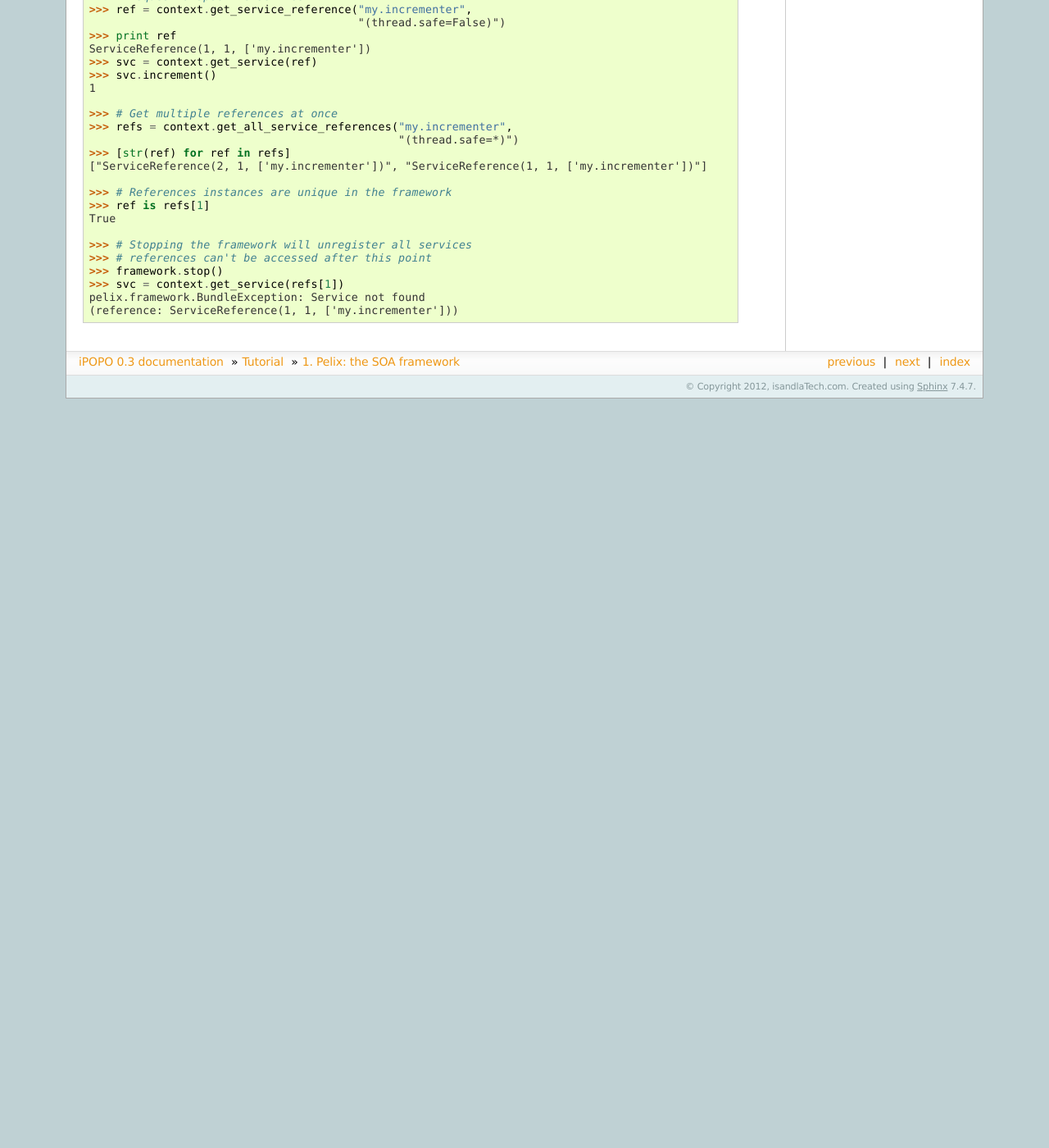
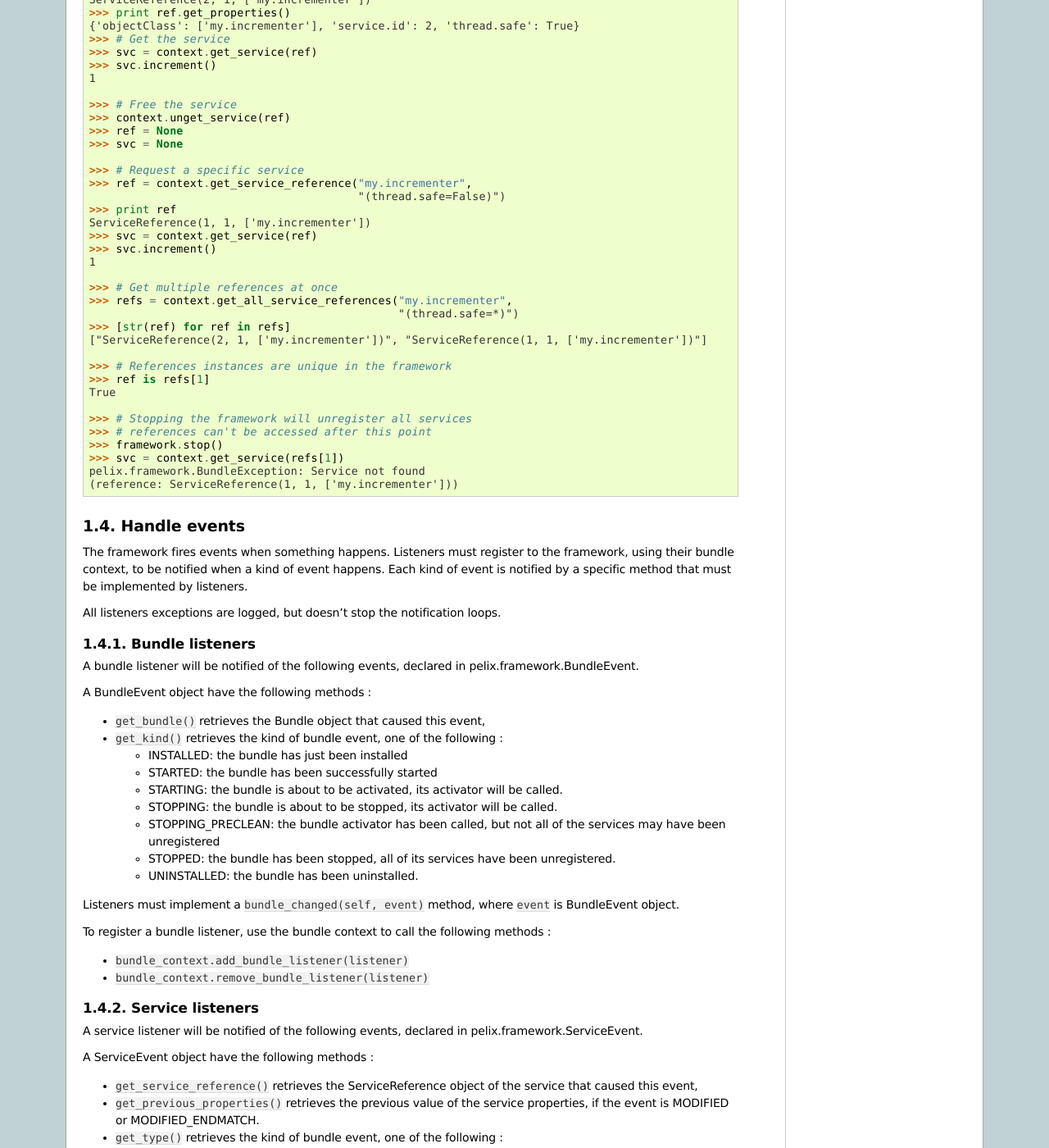
Before and after one commit to tcalmant/ipopo, a Sphinx documentation site: the page built from website-ipopo/source/content/tutorial-pelix.rst, in a window 1280 px wide and 1400 px high, scrolled down 4115 px. Shown: the whole window at 82% size. Built offline with Sphinx 7.4.7, drawn with Linux system fonts in a browser that asks for light colours; before the commit the page ends 4601 px from its top, so only the background shows below that; some of the changed text lies outside the part shown.

Commit message:
Added the Pelix listeners in the tutorial

```diff
--- a/website-ipopo/source/content/tutorial-ipopo.rst
+++ b/website-ipopo/source/content/tutorial-ipopo.rst
@@ -4,8 +4,6 @@ iPOPO: the component framework
 ##############################
 
 This tutorial shows how to work with the iPOPO framework.
-
-.. todo:: To be completed
 
 Install the iPOPO bundle
 ************************
--- a/website-ipopo/source/content/tutorial-pelix.rst
+++ b/website-ipopo/source/content/tutorial-pelix.rst
@@ -44,6 +42,26 @@ same framework instance.
    >>> framework.stop()
    >>> # Destroy it
    >>> pelix.FrameworkFactory.delete_framework(framework)
+
+Wait for the framework to stop
+==============================
+
+In multithreaded scripts, it is possible to wait for the framework
+to completely stop using the ``Framework.wait_for_stop(timeout)`` method.
+It take a timeout in parameter, None meaning wait forever, and it returns True
+if the framework stopped, False if the timeout raised.
+
+.. code-block:: python
+
+   >>> # Import the Pelix module
+   >>> import pelix.framework as pelix
+   >>> # Start the framework with the given properties
+   >>> framework = pelix.FrameworkFactory.get_framework({'debug': True})
+   [...]
+   # Start a thread, do some stuffs
+   [...]
+   >>> # Wait the framework to stop
+   >>> framework.wait_for_stop()
 
 
 Work with bundles
@@ -155,8 +173,8 @@ Services should be registered and unregistered by the bundle activator or by
 a service. When a bundle is stopped, the framework automatically unregisters the
 corresponding services.
 
-Service registration
-====================
+Register a service
+==================
 
 A service is registered for one or more specifications and with some properties.
 The registrar stores a ServiceRegistration object, which will be used later for
@@ -296,3 +314,103 @@ using the ``unget_service()`` method of its bundle context.
    >>> svc = context.get_service(refs[1])
    pelix.framework.BundleException: Service not found
    (reference: ServiceReference(1, 1, ['my.incrementer']))
+
+
+Handle events
+*************
+
+The framework fires events when something happens.
+Listeners must register to the framework, using their bundle context, to be
+notified when a kind of event happens. Each kind of event is notified by a
+specific method that must be implemented by listeners.
+
+All listeners exceptions are logged, but doesn't stop the notification loops.
+
+
+Bundle listeners
+================
+
+A bundle listener will be notified of the following events, declared in
+pelix.framework.BundleEvent.
+
+A BundleEvent object have the following methods :
+
+* ``get_bundle()`` retrieves the Bundle object that caused this event,
+* ``get_kind()`` retrieves the kind of bundle event, one of the following :
+
+  * INSTALLED: the bundle has just been installed
+
+  * STARTED: the bundle has been successfully started
+
+  * STARTING: the bundle is about to be activated, its activator will be called.
+
+  * STOPPING: the bundle is about to be stopped, its activator will be called.
+
+  * STOPPING_PRECLEAN: the bundle activator has been called, but not all of the
+    services may have been unregistered
+
+  * STOPPED: the bundle has been stopped, all of its services have been
+    unregistered.
+
+  * UNINSTALLED: the bundle has been uninstalled.
+
+Listeners must implement a ``bundle_changed(self, event)`` method, where
+``event`` is BundleEvent object.
+
+To register a bundle listener, use the bundle context to call the following
+methods :
+
+* ``bundle_context.add_bundle_listener(listener)``
+* ``bundle_context.remove_bundle_listener(listener)``
+
+Service listeners
+=================
+
+A service listener will be notified of the following events, declared in
+pelix.framework.ServiceEvent.
+
+A ServiceEvent object have the following methods :
+
+* ``get_service_reference()`` retrieves the ServiceReference object of the
+  service that caused this event,
+
+* ``get_previous_properties()`` retrieves the previous value of the service
+  properties, if the event is MODIFIED or MODIFIED_ENDMATCH.
+
+* ``get_type()`` retrieves the kind of bundle event, one of the following :
+
+  * REGISTERED: the service has just been registered,
+
+  * MODIFIED: the service properties have been modified,
+
+  * MODIFIED_ENDMATCH: the service properties have been modified and does not
+    match the listener filter anymore,
+
+  * UNREGISTERING: the service has been unregistered.
+
+Listeners must implement a ``service_changed(self, event)`` method, where
+``event`` is ServiceEvent object.
+
+To register a service listener, use the bundle context to call the following
+methods :
+
+* ``bundle_context.add_service_listener(listener, ldap_filter=None)``.
+  Only services that matches the given LDAP filter will be notified to the
+  listener.
+
+* ``bundle_context.remove_service_listener(listener)``
+
+
+Framework stop listeners
+========================
+
+A listener can be notified when the framework itself is stopping, before it
+stops all bundles.
+
+Listeners must implement a ``framework_stopping(self)`` method.
+
+To register a framework stop listener, use the bundle context to call the
+following methods :
+
+* ``bundle_context.add_framework_stop_listener(listener)``
+* ``bundle_context.remove_framework_stop_listener(listener)``
```
Also changed, not shown: other parts of website-ipopo/source/content/tutorial-pelix.rst (+0 -2 lines).
